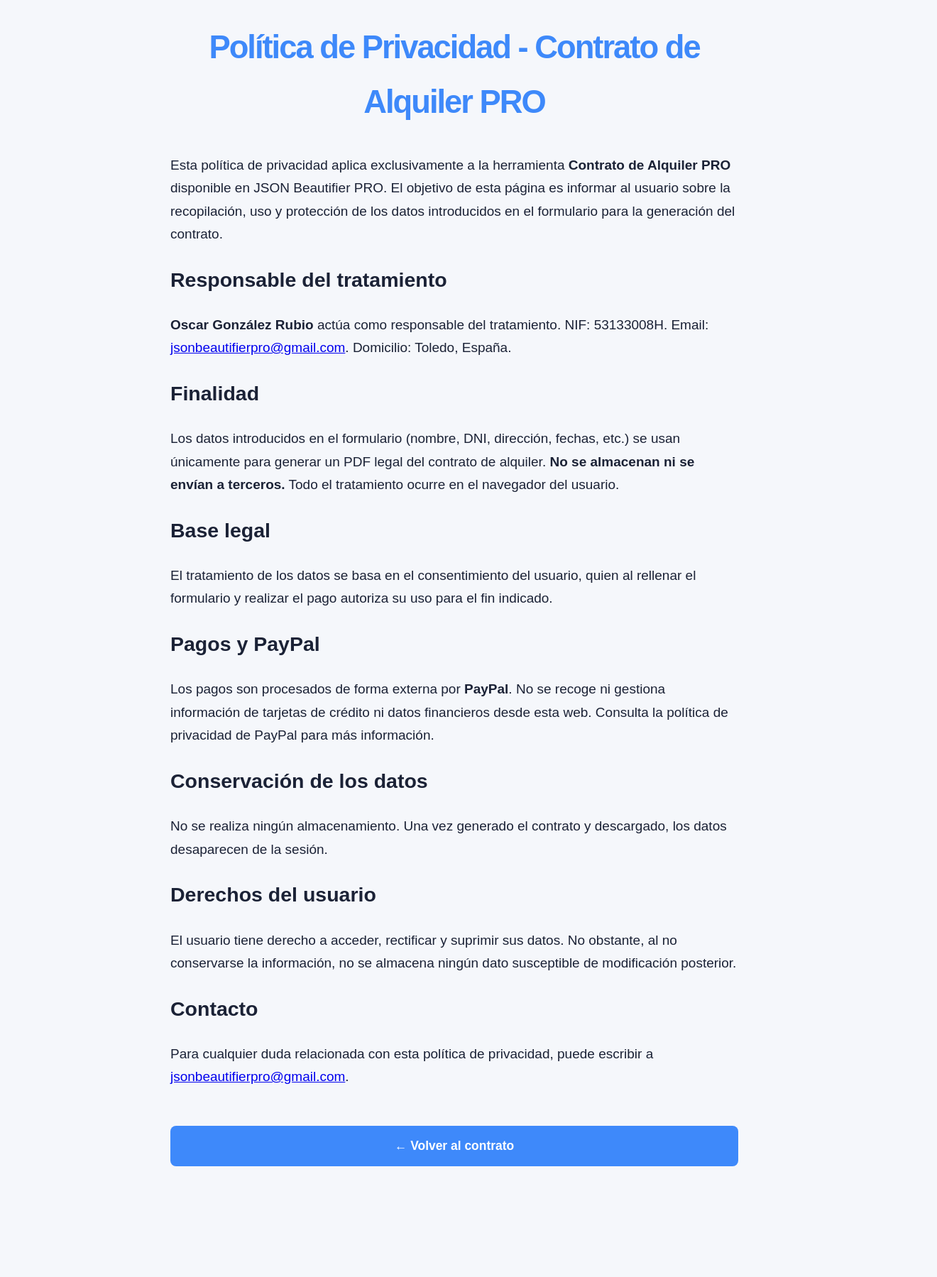
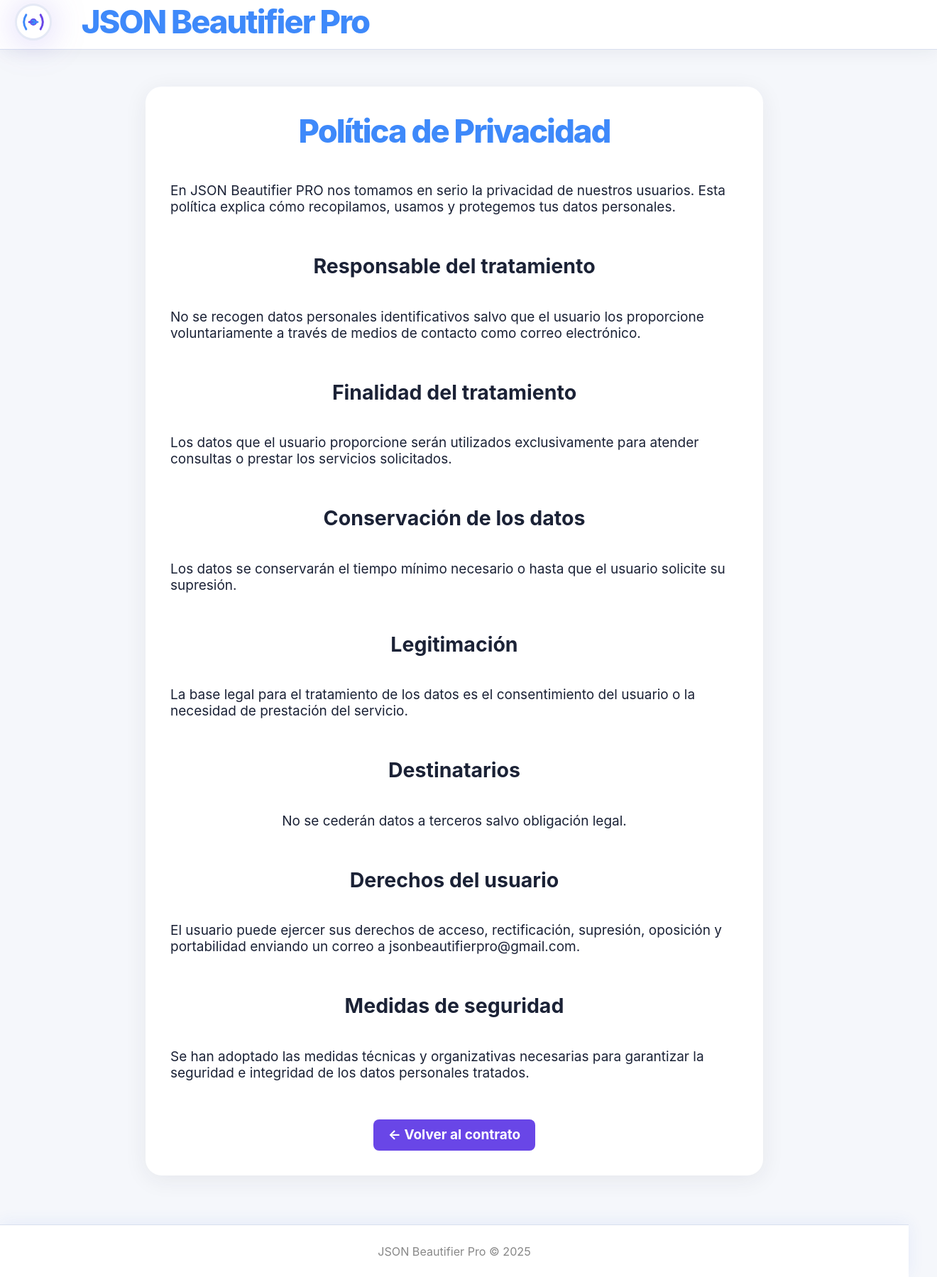
Before and after one commit to Chellene/Json-Beautifier-pro, a plain HTML site: page privacidad-contrato.html in a window 1280 px wide. Shown: the part 7-1806 px from the top of the page at 71% size, 1320 px wide, since content can reach past the window. Before the commit the page ends 1685 px from the top, so only its background shows below. Drawn offline with Linux system fonts and the light colour scheme.

Commit message:
Add files via upload

```diff
--- a/privacidad-contrato.html
+++ b/privacidad-contrato.html
@@ -1,65 +1,84 @@
 <!DOCTYPE html>
 <html lang="es">
 <head>
-<link rel="canonical" href="https://www.jsonbeautifierpro.com/privacidad-contrato.html" />
   <meta charset="UTF-8">
+  <title>Política de Privacidad - JSON Beautifier PRO</title>
   <meta name="viewport" content="width=device-width, initial-scale=1.0">
-  <title>Política de Privacidad - Contrato de Alquiler</title>
-  <meta name="description" content="Política de privacidad específica para el contrato de alquiler de JSON Beautifier PRO. Información sobre el tratamiento de datos personales y el uso de PayPal.">
+  <meta name="description" content="Consulta la política de privacidad de JSON Beautifier PRO, tratamiento de datos personales y derechos del usuario conforme al RGPD.">
   <link rel="stylesheet" href="style.css">
+  <link rel="canonical" href="https://www.jsonbeautifierpro.com/privacidad.html">
   <style>
-    body {
+    .legal {
+      max-width: 800px;
+      margin: 3rem auto;
       padding: 2rem;
-      max-width: 800px;
-      margin: auto;
-      font-family: sans-serif;
-      line-height: 1.7;
+      background: var(--panel);
+      border-radius: var(--radius);
+      box-shadow: var(--shadow);
     }
-    h1 {
-      text-align: center;
-      margin-bottom: 2rem;
+    .legal h1 {
+      margin-bottom: 1.5rem;
     }
-    .btn-volver {
-      display: block;
-      margin: 3rem auto 0;
-      padding: 0.8rem 1.5rem;
-      background-color: var(--primary, #3e89fa);
-      color: white;
-      border: none;
+    .legal h2 {
+      margin-top: 2rem;
+    }
+    .volver {
+      display: inline-block;
+      margin-top: 2rem;
+      padding: 0.6rem 1.2rem;
+      background: var(--accent);
+      color: #fff;
       border-radius: 8px;
-      text-align: center;
       text-decoration: none;
-      font-size: 1rem;
       font-weight: bold;
+      transition: background 0.2s;
+    }
+    .volver:hover {
+      background: #5635c4;
     }
   </style>
 </head>
 <body>
-  <h1>Política de Privacidad - Contrato de Alquiler PRO</h1>
 
-  <p>Esta política de privacidad aplica exclusivamente a la herramienta <strong>Contrato de Alquiler PRO</strong> disponible en JSON Beautifier PRO. El objetivo de esta página es informar al usuario sobre la recopilación, uso y protección de los datos introducidos en el formulario para la generación del contrato.</p>
+<header class="main-header">
+  <div style="display: flex; align-items: center; gap: 1rem;">
+    <img src="logo.svg" class="logo" alt="Logo JSON Beautifier Pro">
+    <h1>JSON Beautifier Pro</h1>
+  </div>
+</header>
+
+<main class="legal">
+  <h1>Política de Privacidad</h1>
+
+  <p>En JSON Beautifier PRO nos tomamos en serio la privacidad de nuestros usuarios. Esta política explica cómo recopilamos, usamos y protegemos tus datos personales.</p>
 
   <h2>Responsable del tratamiento</h2>
-  <p><strong>Oscar González Rubio</strong> actúa como responsable del tratamiento. NIF: 53133008H. Email: <a href="mailto:jsonbeautifierpro@gmail.com">jsonbeautifierpro@gmail.com</a>. Domicilio: Toledo, España.</p>
+  <p>No se recogen datos personales identificativos salvo que el usuario los proporcione voluntariamente a través de medios de contacto como correo electrónico.</p>
 
-  <h2>Finalidad</h2>
-  <p>Los datos introducidos en el formulario (nombre, DNI, dirección, fechas, etc.) se usan únicamente para generar un PDF legal del contrato de alquiler. <strong>No se almacenan ni se envían a terceros.</strong> Todo el tratamiento ocurre en el navegador del usuario.</p>
-
-  <h2>Base legal</h2>
-  <p>El tratamiento de los datos se basa en el consentimiento del usuario, quien al rellenar el formulario y realizar el pago autoriza su uso para el fin indicado.</p>
-
-  <h2>Pagos y PayPal</h2>
-  <p>Los pagos son procesados de forma externa por <strong>PayPal</strong>. No se recoge ni gestiona información de tarjetas de crédito ni datos financieros desde esta web. Consulta la política de privacidad de PayPal para más información.</p>
+  <h2>Finalidad del tratamiento</h2>
+  <p>Los datos que el usuario proporcione serán utilizados exclusivamente para atender consultas o prestar los servicios solicitados.</p>
 
   <h2>Conservación de los datos</h2>
-  <p>No se realiza ningún almacenamiento. Una vez generado el contrato y descargado, los datos desaparecen de la sesión.</p>
+  <p>Los datos se conservarán el tiempo mínimo necesario o hasta que el usuario solicite su supresión.</p>
+
+  <h2>Legitimación</h2>
+  <p>La base legal para el tratamiento de los datos es el consentimiento del usuario o la necesidad de prestación del servicio.</p>
+
+  <h2>Destinatarios</h2>
+  <p>No se cederán datos a terceros salvo obligación legal.</p>
 
   <h2>Derechos del usuario</h2>
-  <p>El usuario tiene derecho a acceder, rectificar y suprimir sus datos. No obstante, al no conservarse la información, no se almacena ningún dato susceptible de modificación posterior.</p>
+  <p>El usuario puede ejercer sus derechos de acceso, rectificación, supresión, oposición y portabilidad enviando un correo a jsonbeautifierpro@gmail.com.</p>
 
-  <h2>Contacto</h2>
-  <p>Para cualquier duda relacionada con esta política de privacidad, puede escribir a <a href="mailto:jsonbeautifierpro@gmail.com">jsonbeautifierpro@gmail.com</a>.</p>
+  <h2>Medidas de seguridad</h2>
+  <p>Se han adoptado las medidas técnicas y organizativas necesarias para garantizar la seguridad e integridad de los datos personales tratados.</p>
 
-  <a href="contrato-alquiler.html" class="btn-volver">← Volver al contrato</a>
+  <a class="volver" href="contrato-alquiler.html">← Volver al contrato</a>
+</main>
+
+<footer style="text-align: center; font-size: 0.85em; margin-top: 4rem; color: #888;">
+  JSON Beautifier Pro © 2025
+</footer>
+
 </body>
 </html>
--- a/sitemap.xml
+++ b/sitemap.xml
@@ -5,6 +5,7 @@
   <url><loc>https://www.jsonbeautifierpro.com/convertir-json-a-xml.html</loc></url>
   <url><loc>https://www.jsonbeautifierpro.com/convertir-json-a-yaml.html</loc></url>
   <url><loc>https://www.jsonbeautifierpro.com/validar-json.html</loc></url>
+  <url><loc>https://www.jsonbeautifierpro.com/exif-debug.html</loc></url>
   <url><loc>https://www.jsonbeautifierpro.com/contrato-alquiler.html</loc></url>
   <url><loc>https://www.jsonbeautifierpro.com/privacidad.html</loc></url>
   <url><loc>https://www.jsonbeautifierpro.com/privacidad-contrato.html</loc></url>
```
Also changed, not shown: aviso-legal.html (+11 -11 lines), contacto.html (+46 -32 lines), cookies.html (+52 -32 lines), privacidad.html (+6 -0 lines).
